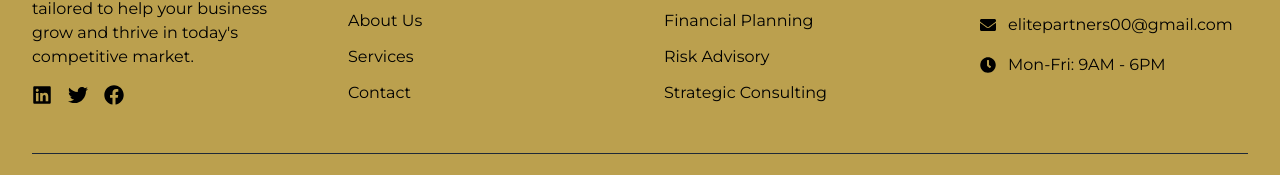
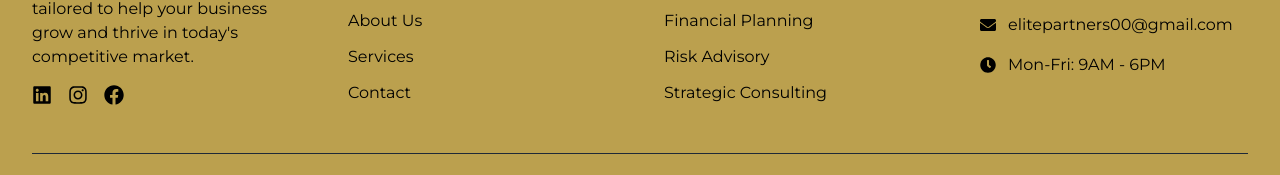
Before and after one commit to amnakhalid625/elite_media_partners_website, a React (Vite) app: page / in a window 1280 px wide. Shown: the part 4003-4178 px from the top of the page. Built offline with nearby package versions, Linux system fonts and the light colour scheme; no server answers; the database is empty.

Commit message:
contactForm

```diff
--- a/src/components/footer/Footer.jsx
+++ b/src/components/footer/Footer.jsx
@@ -1,6 +1,6 @@
 import React from 'react';
 import { motion } from 'framer-motion';
-import { FaLinkedin, FaTwitter, FaFacebook, FaMapMarkerAlt, FaPhone, FaEnvelope, FaClock } from 'react-icons/fa';
+import { FaLinkedin, FaInstagram, FaFacebook, FaMapMarkerAlt, FaPhone, FaEnvelope, FaClock } from 'react-icons/fa';
 import { Link } from 'react-router-dom'
 import { useNavigate } from "react-router-dom";
 
@@ -33,13 +33,13 @@ const Footer = () => {
               Professional financial services tailored to help your business grow and thrive in today's competitive market.
             </p>
             <div className="flex space-x-4">
-              <a href="#" className="text-secondaryText transition-colors">
+              <a href="#" className="text-secondaryText transition-colors" target='_blank'>
                 <FaLinkedin className="text-xl" />
               </a>
-              <a href="#" className="text-secondaryText  transition-colors">
-                <FaTwitter className="text-xl" />
+              <a href="https://www.instagram.com/elite_partners" target="_blank" className="text-secondaryText  transition-colors">
+                <FaInstagram className="text-xl" />
               </a>
-              <a href="#" className="text-secondaryText  transition-colors">
+              <a href="#" className="text-secondaryText  transition-colors" target='_blank' >
                 <FaFacebook className="text-xl" />
               </a>
             </div>
@@ -77,7 +77,6 @@ const Footer = () => {
               <li><Link to="/planning" className="text-secondaryText  transition-colors">Financial Planning</Link></li>
               <li><Link to="/riskAdvisory" className="text-secondaryText  transition-colors">Risk Advisory</Link></li>
               <li><Link to="/consult" className="text-secondaryText  transition-colors">Strategic Consulting</Link></li>
-              {/* <li><Link to="#" className="text-secondaryText  transition-colors">Tax Compliance</Link></li> */}
             </ul>
           </motion.div>
 
@@ -119,7 +118,7 @@ const Footer = () => {
             viewport={{ once: true }}
             className="text-secondaryText text-sm mb-4 md:mb-0"
           >
-            © {new Date().getFullYear()} Financial Solutions Inc. All rights reserved.
+            ©{new Date().getFullYear()} Financial Solutions Inc. All rights reserved.
           </motion.p>
           <motion.div
             initial={{ opacity: 0 }}
```
